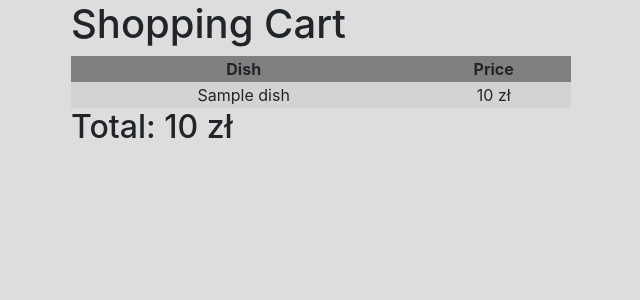
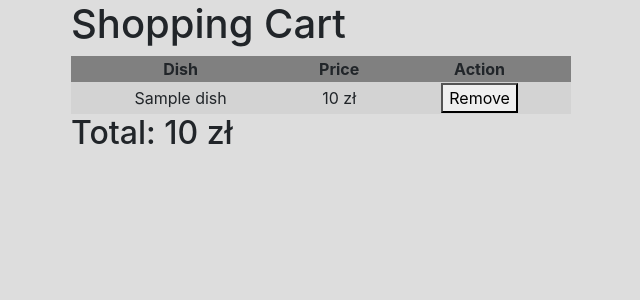
Before and after one commit to AleksandraMech/High-performance-Distributed-Systems, a Flask app: template templates/cart.html in a window 1280 px wide. Shown: the part 56-356 px from the top of the page, without its empty margins (14-654 px from the left). Run offline with Flask 3, Linux system fonts and the light colour scheme; the template is opened without the code that fills it: most values are stand-ins (such as "Sample title", 1, 10 or a date in 2020); some libraries are stand-ins or nearby versions.

```diff
--- a/templates/cart.html
+++ b/templates/cart.html
@@ -17,11 +17,18 @@
             <tr bgcolor="grey" align="center">
                 <th>Dish</th>
                 <th>Price</th>
+                <th>Action</th>
             </tr>
             {% for item in cart %}
             <tr bgcolor="lightgrey" align="center">
                 <td>{{ item.dish }}</td>
                 <td>{{ item.price }} zł</td>
+                <td>
+                    <form action="{{ url_for('views.remove_from_cart') }}" method="POST">
+                        <input type="hidden" name="dish" value="{{ item.dish }}">
+                        <button type="submit">Remove</button>
+                    </form>
+                </td>
             </tr>
             {% endfor %}
         </table>
```
Also changed, not shown: views.py (+9 -0 lines).
